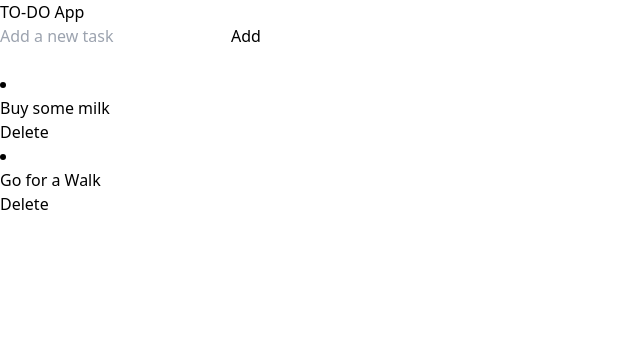
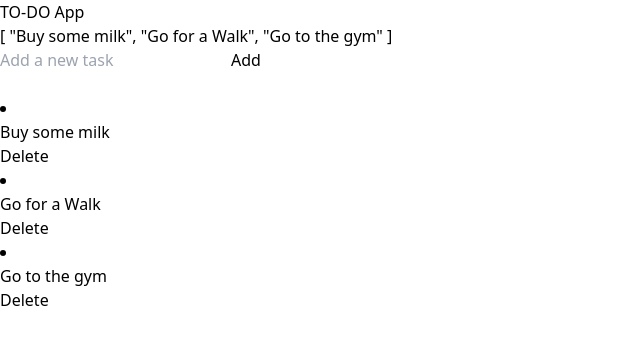
Before and after one commit to Faridun90/StocksApp, a Vue app: page / in a window 1280 px wide. Shown: the top 344 px of the page, without its empty margins (0-640 px from the left). Built offline with nearby package versions, Linux system fonts and the light colour scheme.

Commit message:
refactor state managment by using Pinia store

```diff
--- a/src/components/TodoItem.vue
+++ b/src/components/TodoItem.vue
@@ -1,15 +1,16 @@
 <script setup lang="ts">
 import { defineProps, defineEmits } from 'vue'
-const props = defineProps(['task'])
-const emit = defineEmits(['deleteTask'])
-const deleteTask = () => {
-  emit('deleteTask')
+const props = defineProps(['value'])
+const emit = defineEmits(['deleteValue'])
+
+const onDeleteClick = () => {
+  emit('deleteValue')
 }
 </script>
 
 <template>
   <li class="mb-4 flex gap-2">
-    <h3>{{ props.task }}</h3>
-    <button @click="deleteTask(index)" class="bg-red-500 rounded-sm p-1">Delete</button>
+    <h3>{{ props.value }}</h3>
+    <button @click="onDeleteClick" class="bg-red-500 rounded-sm p-1">Delete</button>
   </li>
 </template>
--- /dev/null
+++ b/src/stores/tasks.ts
@@ -0,0 +1,17 @@
+import { defineStore } from 'pinia'
+export const useTasksStore = defineStore({
+  id: 'tasks',
+  state: () => ({
+    tasks: ['Buy some milk', 'Go for a Walk', 'Go to the gym']
+  }),
+  actions: {
+    addTask(newTask: string) {
+      this.tasks.push(newTask)
+      console.log(this.tasks)
+    },
+
+    deleteTask(taskIndex: number) {
+      this.tasks.splice(taskIndex, 1)
+    }
+  }
+})
--- a/src/views/HomeView.vue
+++ b/src/views/HomeView.vue
@@ -1,28 +1,37 @@
 <script setup lang="ts">
+import TodoItem from '../components/TodoItem.vue'
+import { useTasksStore } from '../stores/tasks'
 import { ref } from 'vue'
-import TodoItem from '../components/TodoItem.vue'
-
-const tasks = ref(['Buy some milk', 'Go for a Walk'])
+// const tasks = ref(['Buy some milk', 'Go for a Walk'])
+const storeTasks = useTasksStore()
+const tasks = storeTasks.tasks
 const todo = ref('')
-
-const addTask = () => {
-  tasks.value.push(todo.value)
-  console.log(tasks.value)
+// const addTask = () => {
+//   tasks.push(todo.value)
+//   console.log(tasks.value)
+//   todo.value = ''
+// }
+const addTask = (newTask: string) => {
+  storeTasks.addTask(newTask)
   todo.value = ''
 }
+
 const deleteTask = (taskIndex: number) => {
-  tasks.value.splice(taskIndex, 1)
+  storeTasks.deleteTask(taskIndex)
 }
 
 //1.Create a component for each list item
+//2.Use the same component, instead of passing data up-down, pass it globaly with Pinia
 </script>
 
 <template>
   <main class="bg-black h-screen text-white">
     <div class="flex flex-col m-auto w-full h-full items-center">
       <h1 class="mt-6">TO-DO App</h1>
+
+      <h1>{{ storeTasks.tasks }}</h1>
       <div class="mt-6 flex flex-col gap-2">
-        <form class="mt-6 flex flex-col gap-2" @submit.prevent="addTask">
+        <form class="mt-6 flex flex-col gap-2" @submit.prevent="addTask(todo)">
           <input
             type="text"
             class="text-slate-800 rounded-sm p-1"
@@ -37,8 +46,8 @@ const deleteTask = (taskIndex: number) => {
         v-if="tasks.length > 0"
         class="bg-slate-800 mt-3 border-[2px] border-indigo-300 p-4 rounded-sm"
       >
-        <div v-for="(task, index) in tasks" :key="task" class="flex gap-1 items-center">
-          <TodoItem :task="task" @deleteTask="deleteTask(index)" />
+        <div v-for="(task, index) in tasks" :key="index" class="flex gap-1 items-center">
+          <TodoItem :value="task" @deleteValue="deleteTask(index)" />
         </div>
       </div>
       <div v-else class="bg-slate-800 mt-3 border-[2px] border-indigo-300 p-4 rounded-sm">
```
Also changed, not shown: src/stores/counter.ts (deleted, +0 -12 lines).
